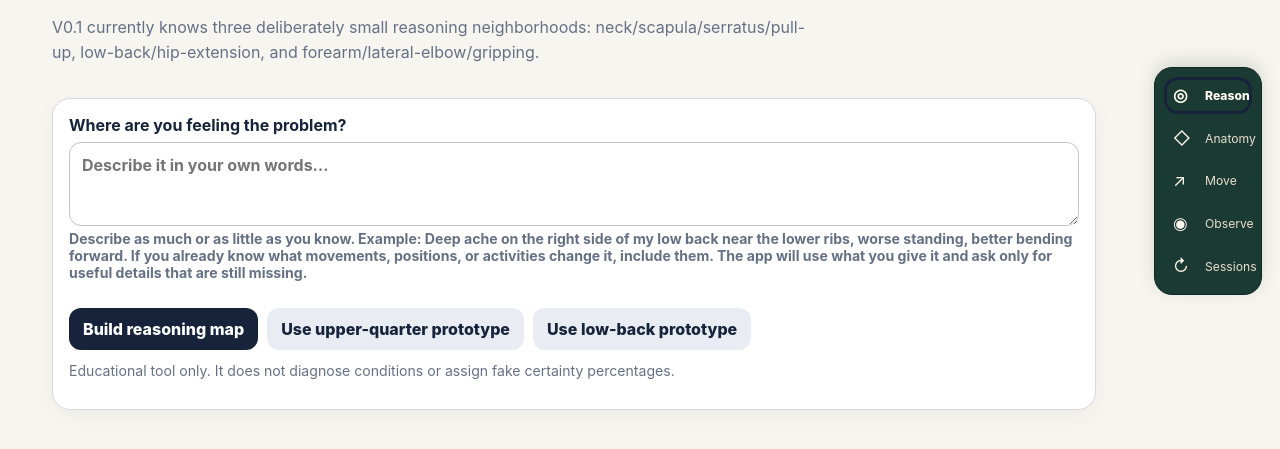
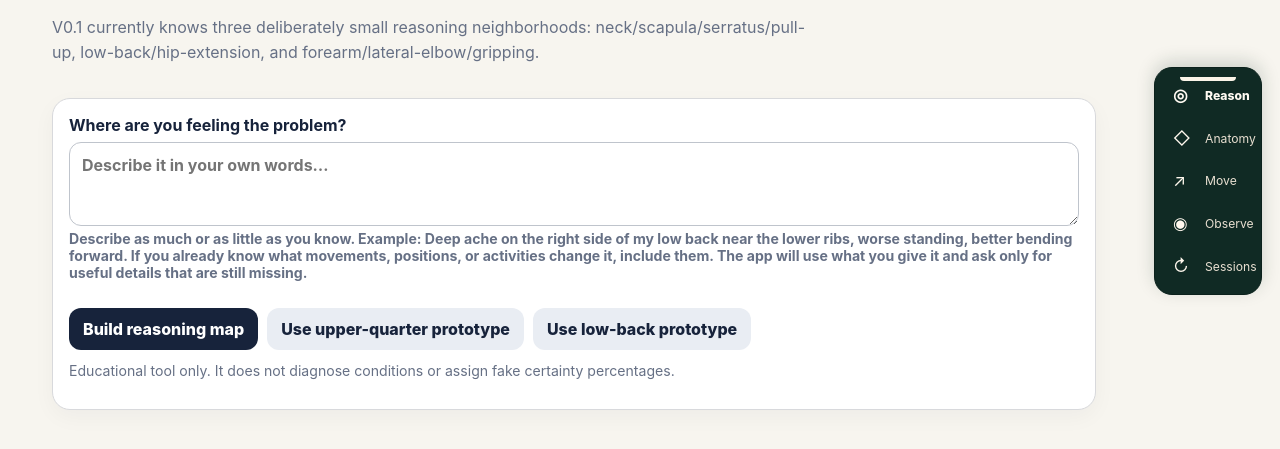
Before and after one commit to phshbone/bills-NMT, a website: page index.html in a window 1280 px wide. Shown: the part 219-668 px from the top of the page. Drawn offline with Linux system fonts and the light colour scheme.

Commit message:
Refine active navigation indicator

```diff
--- a/frame-theme.css
+++ b/frame-theme.css
@@ -4,9 +4,10 @@
 .app-header h1{color:#fffaf2}
 #helpBtn{background:#fff8ee;color:var(--frame-hunter-deep);border-color:#d9cdb9}
 #helpBtn:hover,#helpBtn:focus-visible{background:#f1e4d0;border-color:#fff8ee}
-.bottom-nav{background:var(--frame-hunter);border-top-color:#0e2a22;box-shadow:0 -5px 18px rgba(16,42,36,.14)}
-.nav-btn{color:#e8dfd1}
+.bottom-nav{background:var(--frame-hunter-deep);border-top-color:#0b211c;box-shadow:0 -5px 18px rgba(16,42,36,.18)}
+.nav-btn{position:relative;color:#e8dfd1;background:transparent!important;box-shadow:none!important;border-radius:0!important}
 .nav-btn span{color:#fff8ee}
-.nav-btn.active{background:transparent;color:#fffaf2;box-shadow:inset 0 0 0 3px var(--frame-navy);border-radius:14px}
+.nav-btn.active{color:#fffaf2;font-weight:850}
+.nav-btn.active::before{content:"";position:absolute;left:18%;right:18%;top:0;height:4px;border-radius:0 0 4px 4px;background:var(--frame-cream)}
 .nav-btn.active span{color:#fffaf2}
-@media(min-width:1100px){.bottom-nav{background:rgba(23,55,47,.98);border-color:#0e2a22}.nav-btn{color:#e8dfd1}.nav-btn.active{background:transparent;color:#fffaf2;box-shadow:inset 0 0 0 3px var(--frame-navy)}}
+@media(min-width:1100px){.bottom-nav{background:var(--frame-hunter-deep);border-color:#0b211c}.nav-btn{color:#e8dfd1}.nav-btn.active{color:#fffaf2}}
```
